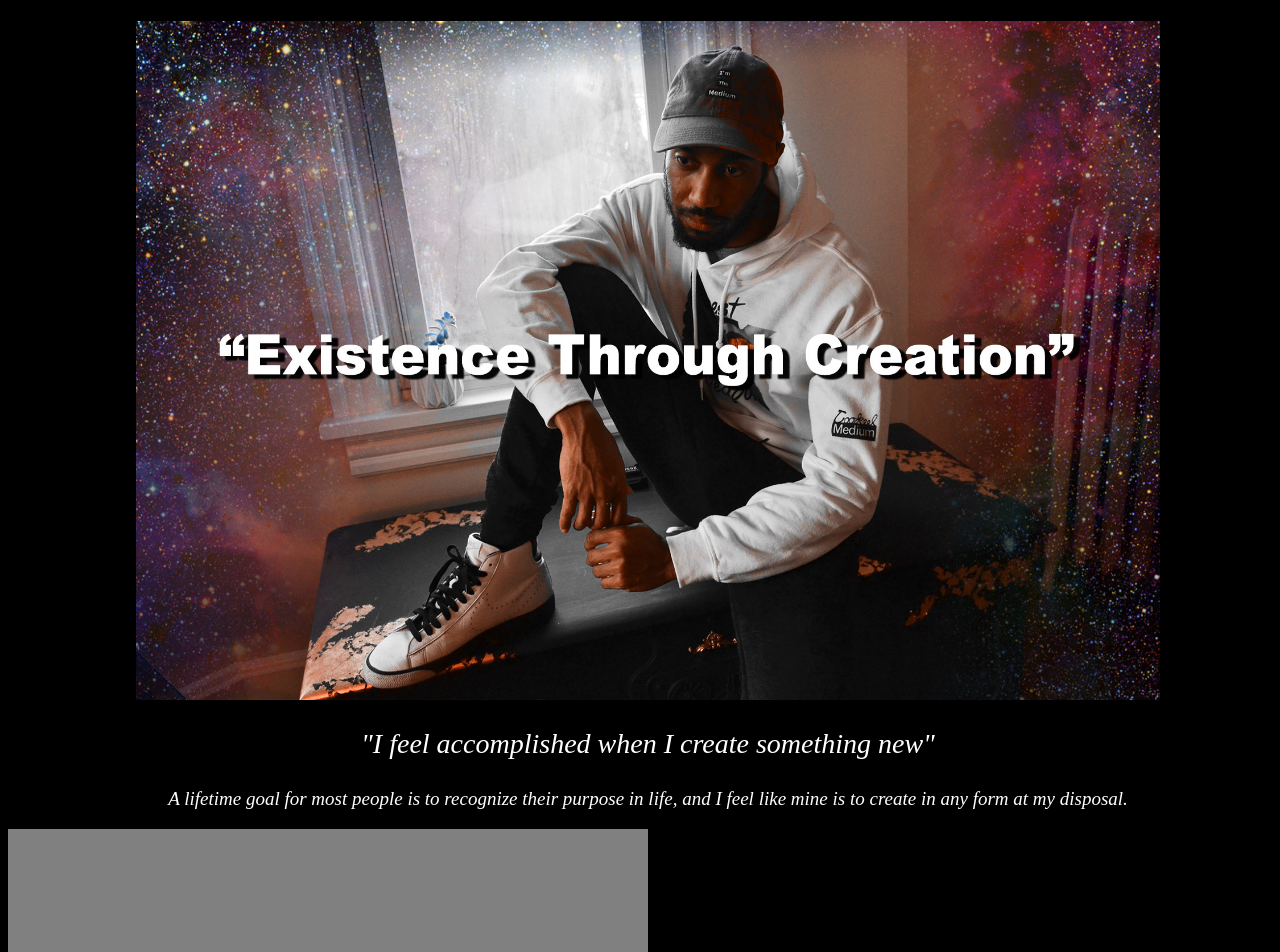
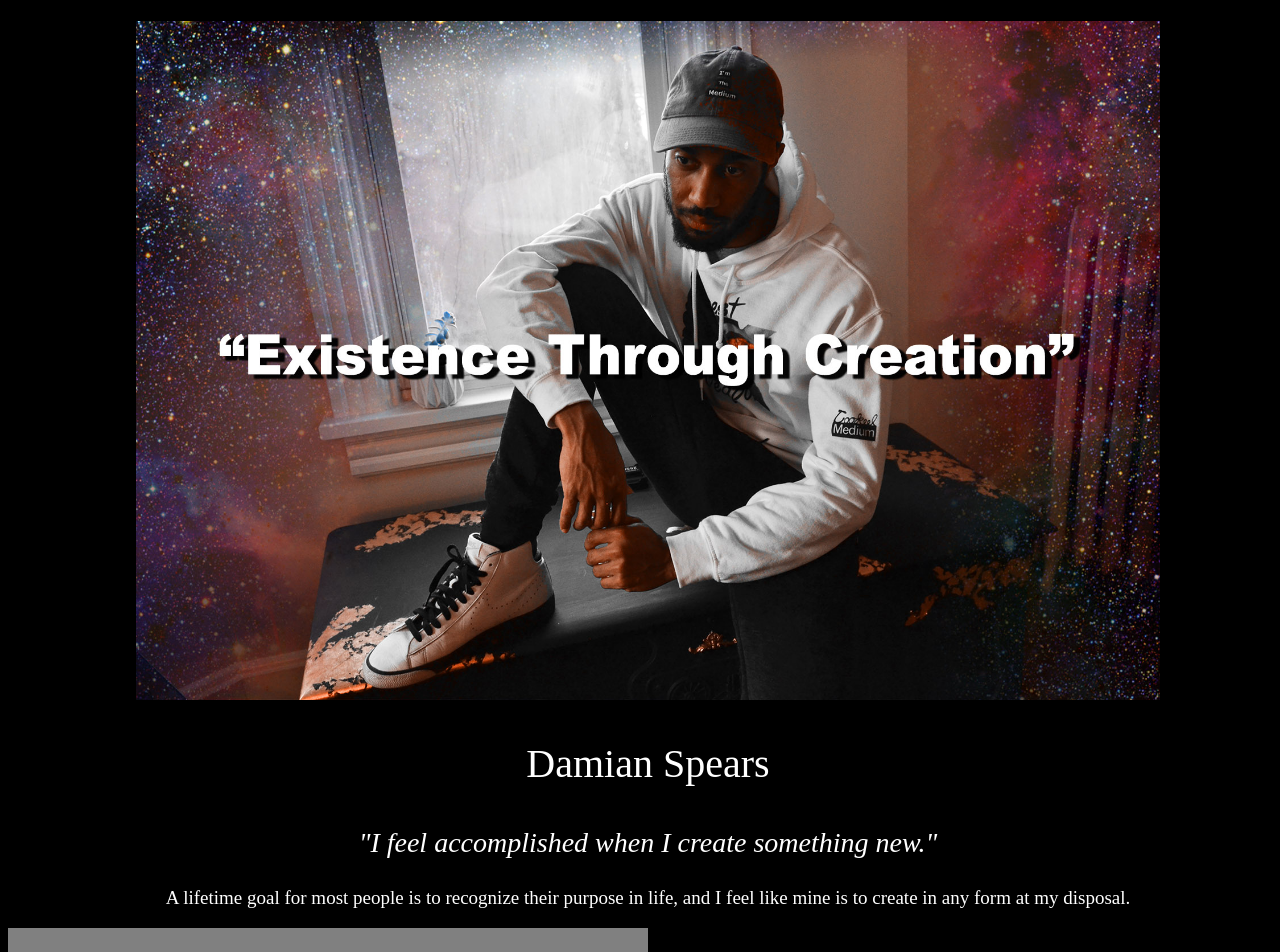
Before and after one commit to Spearsda/webMedium, a plain HTML site: page index.html in a window 1280 px wide. Shown: the top 952 px of the page. Drawn offline with Linux system fonts and the light colour scheme.

Commit message:
added commented forward code

```diff
--- a/index.html
+++ b/index.html
@@ -13,7 +13,9 @@
 
                 <div class=info>
 
-                    <p> "I feel accomplished when I create something new" </p>
+                    <p> Damian Spears</p>
+
+                    <p> "I feel accomplished when I create something new." </p>
 
                     <p> A lifetime goal for most people is to recognize their purpose in life, and I feel like mine is to create in any form at my disposal. </p>
 
@@ -27,6 +29,20 @@
                         <div class="column no-gutters">
 
                             <div class=lftSide>
+
+                                <!-- <div class=skills>
+                                        <ul>
+                                            <li><a href= "">Art</a></li>
+
+                                            <li><a href="">Photography</a>
+
+                                            <li><a href="">Business</a>
+
+
+
+                                        </ul>
+                                    </div> -->
+
 
 
 
--- a/style.css
+++ b/style.css
@@ -19,8 +19,17 @@ body {
 }
 
 
+.info p {
 
-.info p {
+    color: white;
+    font-style:bold;
+    text-align: center;
+    font-size: 40px;
+}
+
+
+
+.info p:nth-child(2){
     color:white;
     font-style: italic;
     text-align: center;
@@ -29,7 +38,7 @@ body {
 }
 
 
-.info p:nth-child(2) {
+.info p:nth-child(3) {
     color: white;
     font-size: 19px;
     text-align: center;
@@ -41,7 +50,7 @@ body {
 
     height:80vh;
     width:50%;
-    clear: both;
+
 }
 
 .lftSide {
@@ -60,3 +69,10 @@ body {
     width: 50vw;
 
 }
+
+/*
+.skills{
+    text-align:center;
+    color:white;
+    font-size:23px;
+    */
```
